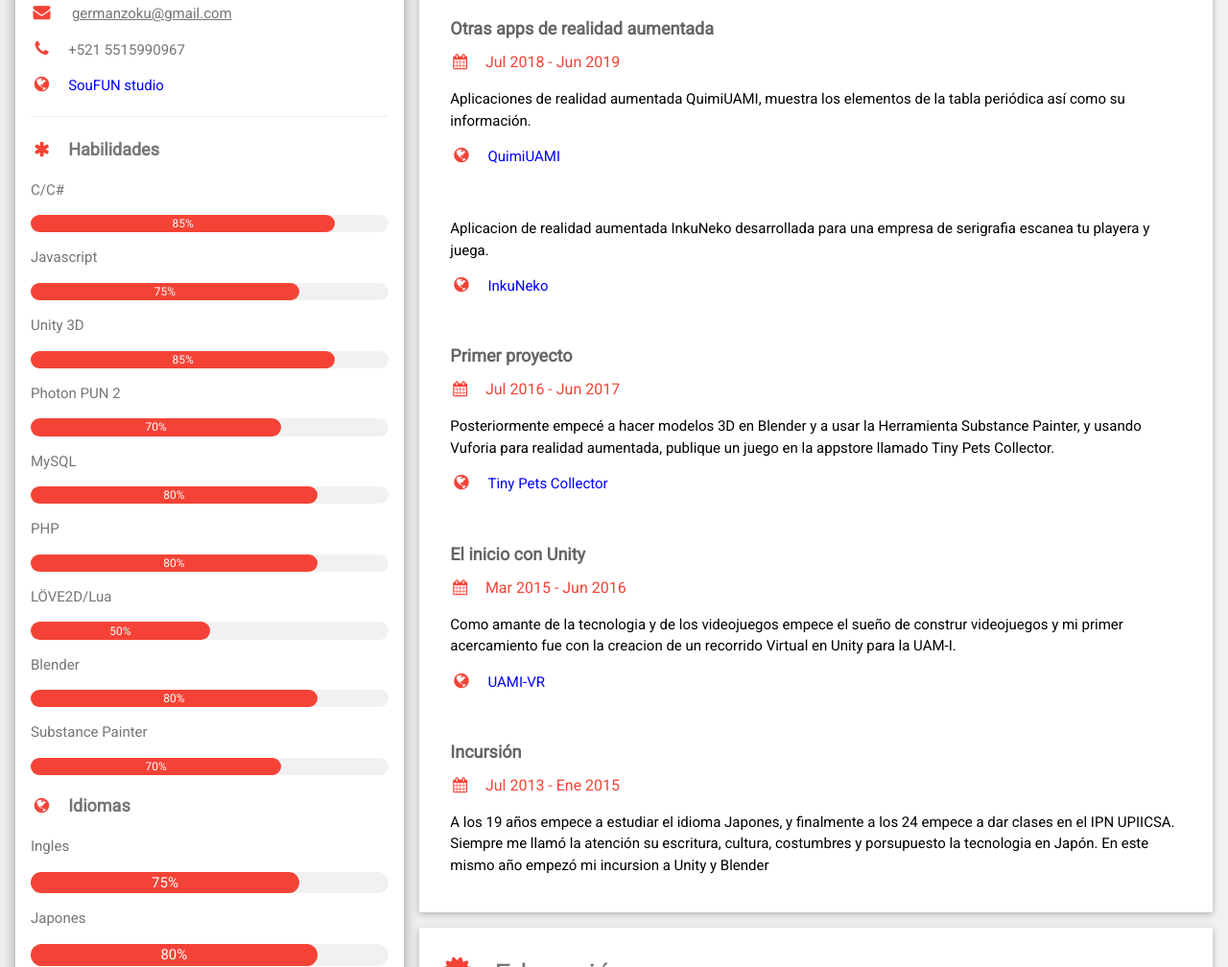
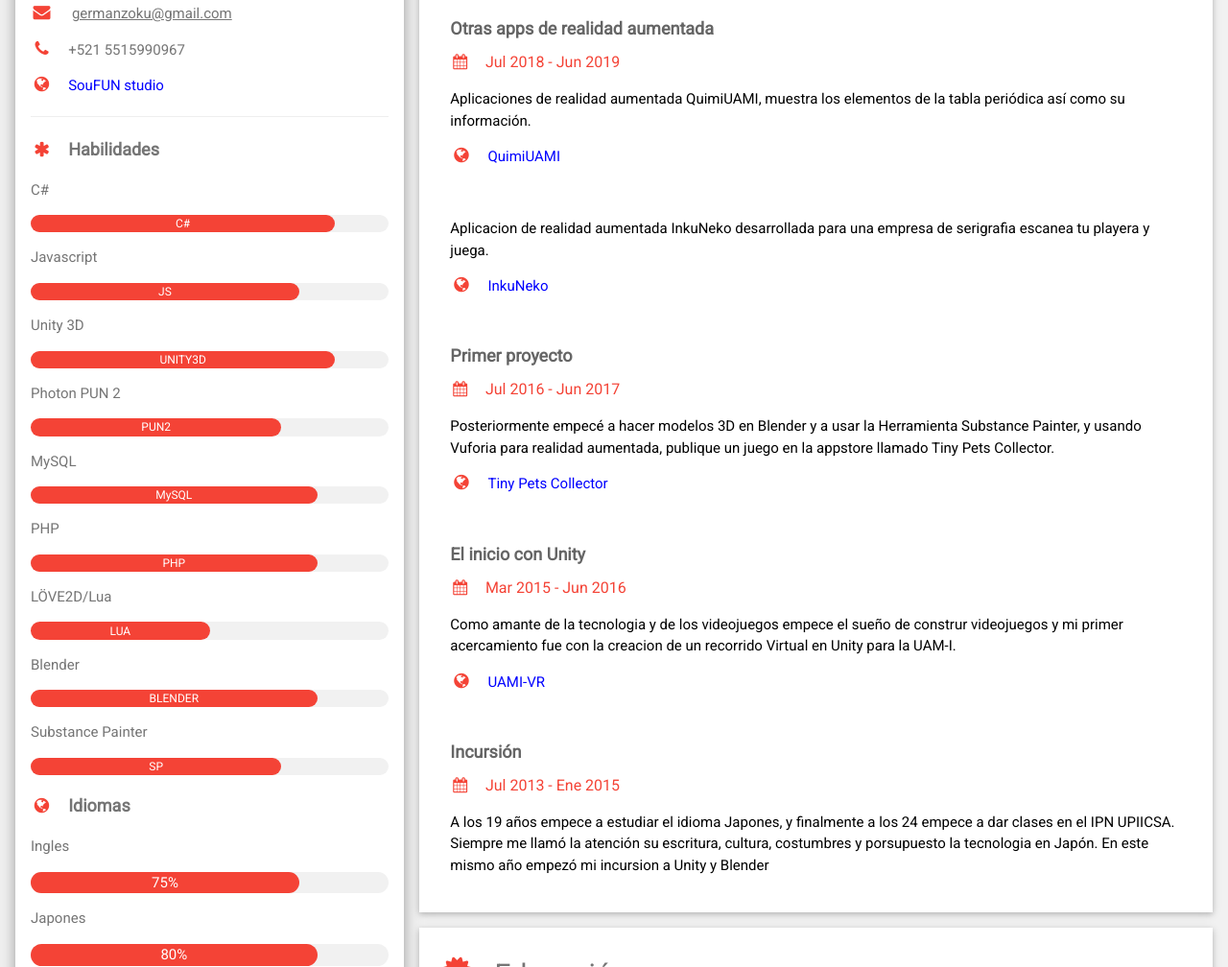
Before and after one commit to Kodoku-Shinku/portafolio, a plain HTML site: page index.html in a window 1280 px wide. Shown: the part 407-1415 px from the top of the page at 96% size. Drawn offline with nearby package versions, Linux system fonts and the light colour scheme.

Commit message:
Update index.html
updating CV index.html

```diff
--- a/index.html
+++ b/index.html
@@ -55,51 +55,51 @@
             <p><i class="fa fa-globe fa-fw w3-margin-right w3-large w3-text-red"></i><a class="text" href="http://soufunstudio.com/" target="_blank">SouFUN studio</a></p>
             <hr>
             <p class="w3-large"><b><i class="fa fa-asterisk fa-fw w3-margin-right w3-text-red"></i>Habilidades</b></p>
-            <p>C/C#</p>
+            <p>C#</p>
             <div class="w3-light-grey w3-round-xlarge w3-small">
               <div class="w3-container w3-center w3-round-xlarge w3-red" style="width:85%">
-                <div class="w3-center w3-text-white">85%</div>
+                <div class="w3-center w3-text-white">C#</div>
               </div>
             </div>
             <p>Javascript</p>
             <div class="w3-light-grey w3-round-xlarge w3-small">
               <div class="w3-container w3-center w3-round-xlarge w3-red" style="width:75%">
-                <div class="w3-center w3-text-white">75%</div>
+                <div class="w3-center w3-text-white">JS</div>
               </div>
             </div>
             <p>Unity 3D</p>
             <div class="w3-light-grey w3-round-xlarge w3-small">
-              <div class="w3-container w3-center w3-round-xlarge w3-red" style="width:85%">85%</div>
+              <div class="w3-container w3-center w3-round-xlarge w3-red" style="width:85%">UNITY3D</div>
             </div>
             <p>Photon PUN 2</p>
             <div class="w3-light-grey w3-round-xlarge w3-small">
-              <div class="w3-container w3-center w3-round-xlarge w3-red" style="width:70%">70%</div>
+              <div class="w3-container w3-center w3-round-xlarge w3-red" style="width:70%">PUN2</div>
             </div>
             <p>MySQL</p>
             <div class="w3-light-grey w3-round-xlarge w3-small">
               <div class="w3-container w3-center w3-round-xlarge w3-red" style="width:80%">
-                <div class="w3-center w3-text-white">80%</div>
+                <div class="w3-center w3-text-white">MySQL</div>
               </div>
             </div>
             <p>PHP</p>
             <div class="w3-light-grey w3-round-xlarge w3-small">
               <div class="w3-container w3-center w3-round-xlarge w3-red" style="width:80%">
-                <div class="w3-center w3-text-white">80%</div>
+                <div class="w3-center w3-text-white">PHP</div>
               </div>
             </div>
             <p>LÖVE2D/Lua</p>
             <div class="w3-light-grey w3-round-xlarge w3-small">
               <div class="w3-container w3-center w3-round-xlarge w3-red" style="width:50%">
-                <div class="w3-center w3-text-white">50%</div>
+                <div class="w3-center w3-text-white">LUA</div>
               </div>
             </div>
             <p>Blender</p>
             <div class="w3-light-grey w3-round-xlarge w3-small">
-              <div class="w3-container w3-center w3-round-xlarge w3-red" style="width:80%">80%</div>
+              <div class="w3-container w3-center w3-round-xlarge w3-red" style="width:80%">BLENDER</div>
             </div>
             <p>Substance Painter</p>
             <div class="w3-light-grey w3-round-xlarge w3-small">
-              <div class="w3-container w3-center w3-round-xlarge w3-red" style="width:70%">70%</div>
+              <div class="w3-container w3-center w3-round-xlarge w3-red" style="width:70%">SP</div>
             </div>
             <p class="w3-large w3-text-theme"><b><i class="fa fa-globe fa-fw w3-margin-right w3-text-red"></i>Idiomas</b></p>
             <p>Ingles</p>
```
